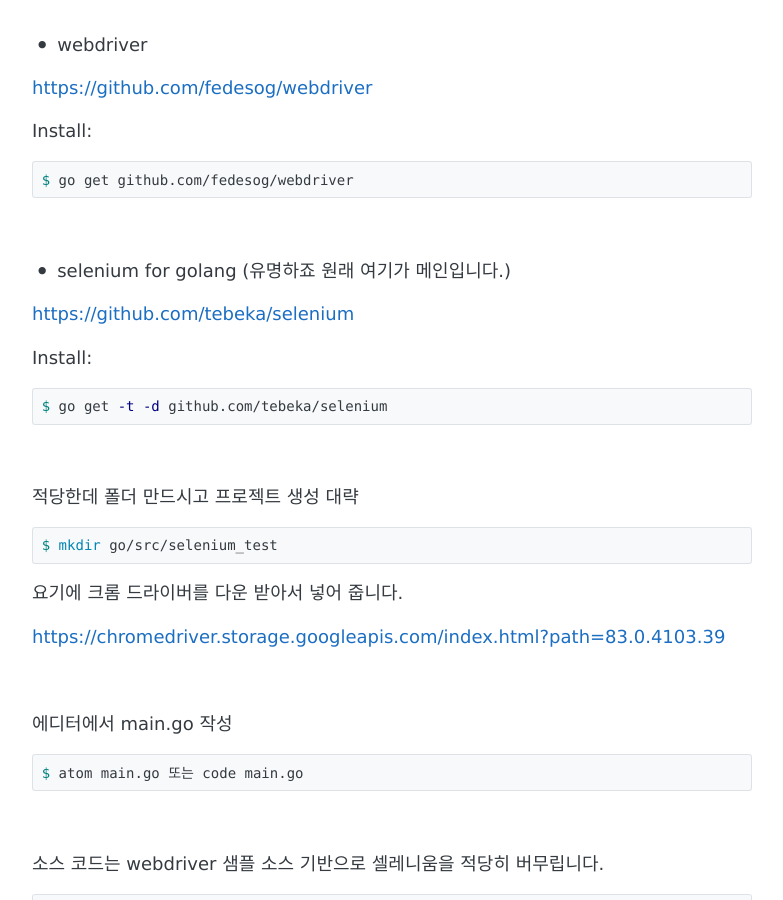
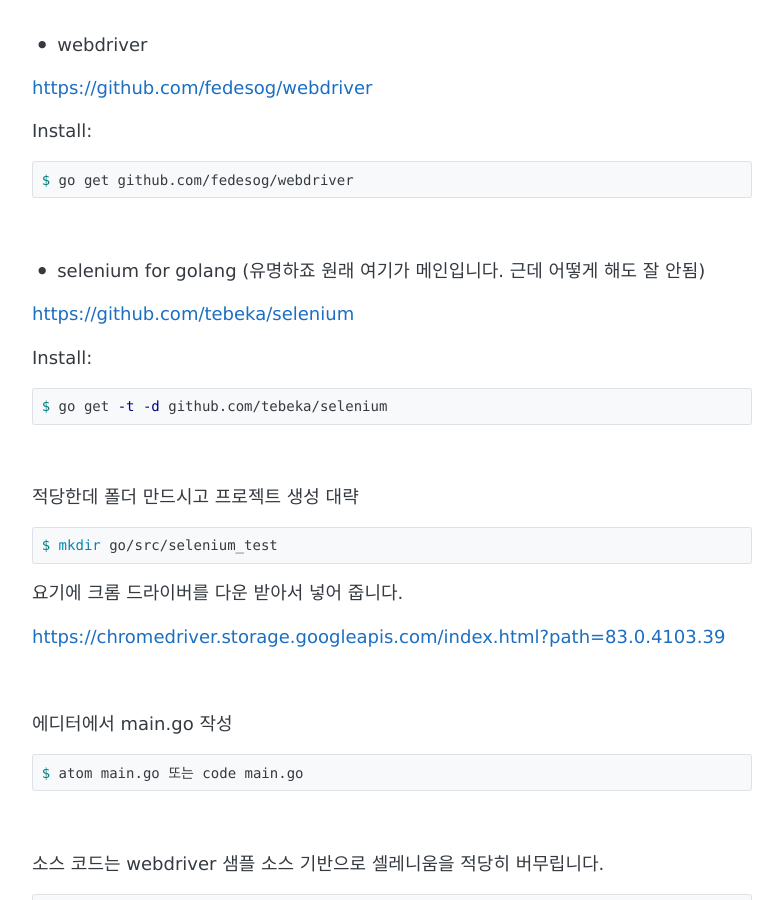
Before and after one commit to anifilm/anifilm.github.io, a Jekyll site: the page built from _posts/2020-07-02-golang-selenium.md, in a window 1280 px wide and 900 px high, scrolled down 587 px. Shown: the whole window, without its empty margins (248-1031 px from the left). Built offline with Jekyll 4.4.1, drawn with Linux system fonts in a browser that asks for light colours.

Commit message:
Update 2020-07-02-golang-selenium.md

````diff
--- a/_posts/2020-07-02-golang-selenium.md
+++ b/_posts/2020-07-02-golang-selenium.md
@@ -24,7 +24,7 @@
 ```
 
 <br>
-- selenium for golang (유명하죠 원래 여기가 메인입니다.)
+- selenium for golang (유명하죠 원래 여기가 메인입니다. 근데 어떻게 해도 잘 안됨)
 
 [https://github.com/tebeka/selenium](https://github.com/tebeka/selenium)
 
````
